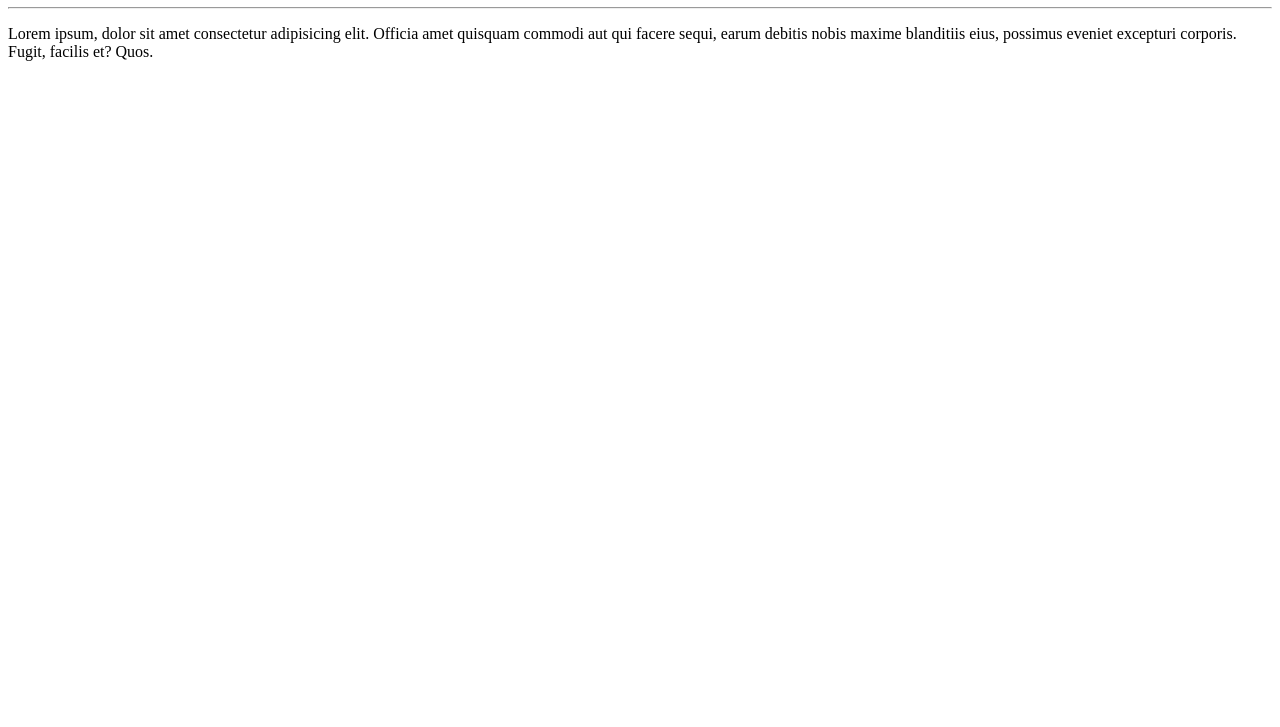
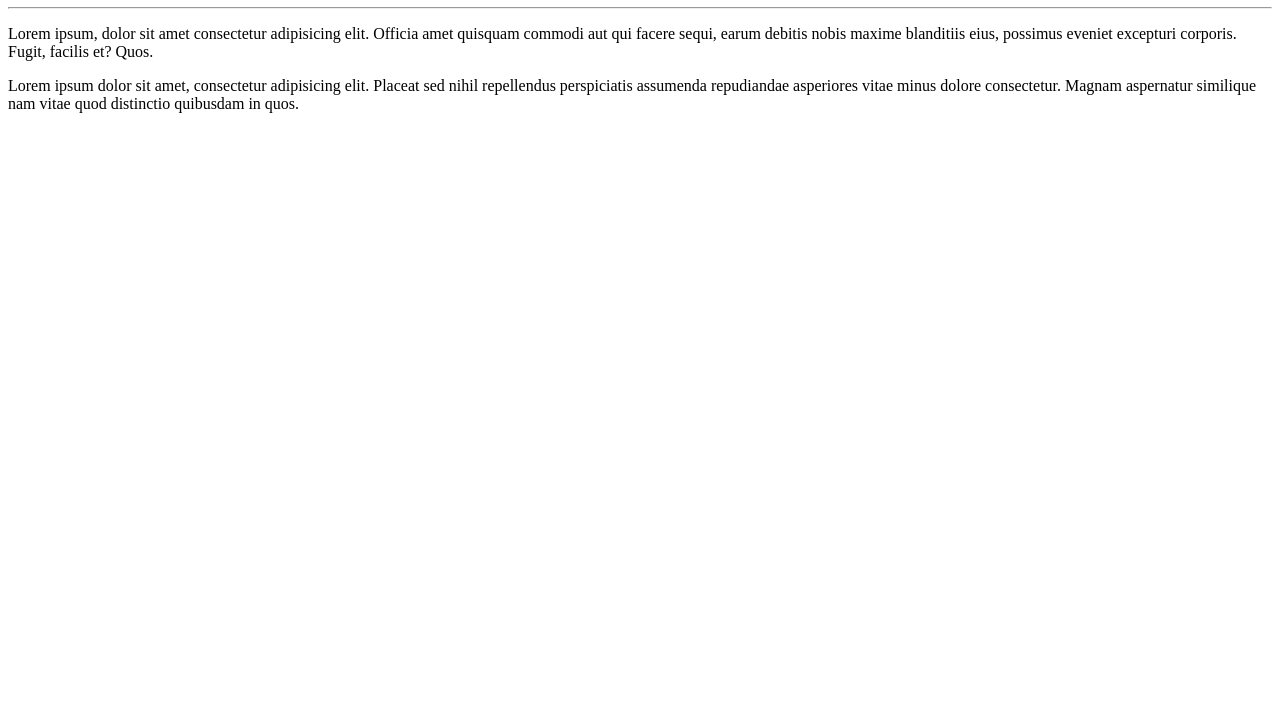
Before and after one commit to vittorliebe/Ola-Mundo, a plain HTML site: page site-exemplo/index.html in a window 1280 px wide. Shown: the part 73-800 px from the top of the page. Drawn offline with Linux system fonts and the light colour scheme.

Commit message:
adicionei um paragrafo

```diff
--- a/site-exemplo/index.html
+++ b/site-exemplo/index.html
@@ -9,5 +9,6 @@
     <h1>Olá, Mundo</h1>
     <hr>
     <p>Lorem ipsum, dolor sit amet consectetur adipisicing elit. Officia amet quisquam commodi aut qui facere sequi, earum debitis nobis maxime blanditiis eius, possimus eveniet excepturi corporis. Fugit, facilis et? Quos.</p>
+    <p>Lorem ipsum dolor sit amet, consectetur adipisicing elit. Placeat sed nihil repellendus perspiciatis assumenda repudiandae asperiores vitae minus dolore consectetur. Magnam aspernatur similique nam vitae quod distinctio quibusdam in quos.</p>
 </body>
 </html>
```
